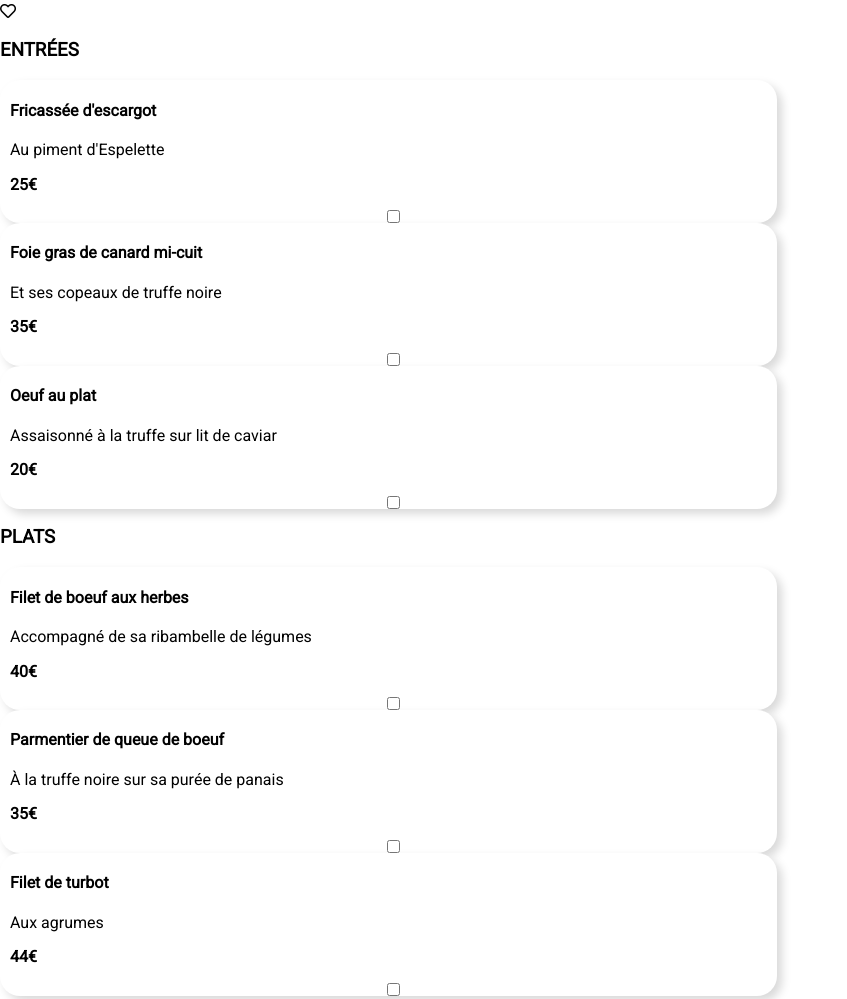
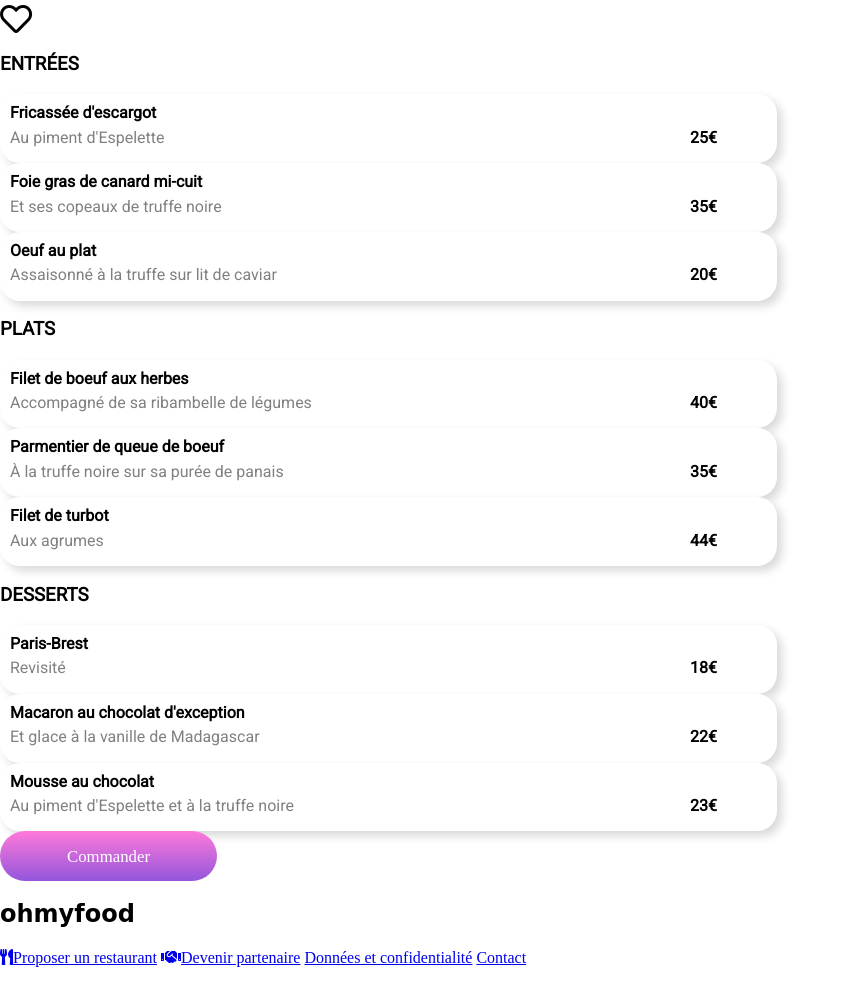
Before and after one commit to Miyuki62/Dynamisez-une-page-web-avec-des-animations-CSS, a website: page la_palette_du_gout.html in a window 1280 px wide. Shown: the part 441-1440 px from the top of the page, without its empty margins (0-847 px from the left). After the commit the page ends 1408 px from the top, so only its background shows below. Drawn offline with nearby package versions, Linux system fonts and the light colour scheme; a web font is replaced by a local one.

Commit message:
page html et css mobile fini debut des animation et de la mise en forme tablette

```diff
--- a/la_palette_du_gout.html
+++ b/la_palette_du_gout.html
@@ -37,178 +37,142 @@
 				<div class="menu__text">
 					<!-- nom du restaurant -->
 					<h1>La palette du goût</h1>
-					<i class="far fa-heart fiche-restaurants__fav"></i>
+					<div class="menu__fav">
+						<i class="far fa-heart menu__fav fa-2x"></i>
 						<!-- icone fav -->
 					</div>
+				</div>
+				<div class="menu__placement">
 					<section class="menu__entrées">
 						<!-- menu entrée -->
 						<h3>ENTRÉES</h3>
-					<div class="menubtn">
+						<div role="button" class="menubtn">
 							<!-- un choix de plat -->
-						<div class="menubtn__text1">
+							<div class="menubtn__text">
 								<!-- titre du plat-->
-							<h4>Fricassée d'escargot</h4>
-							<div class="menubtn__text2">
+								<h4 class="truncate">Fricassée d'escargot</h4>
+								<div class="menubtn__prix">
 									<!-- text du plat avec le prix-->
-								<p>Au piment d'Espelette</p>
-								<p class="txtbold">25€</p>
+									<p class="truncate">Au piment d'Espelette</p>
+									<p class="txtbold prix">25€</p>
 								</div>
 							</div>
-						<!-- checkbox pour le plat -->
-						<input
-							type="checkbox"
-							id="entrée1"
-							name="entrée1"
-							value="entrée1"
-						/>
 						</div>
-					<div class="menubtn">
+						<div role="button" class="menubtn">
 							<!-- un choix de plat -->
-						<div class="menubtn__text1">
+							<div class="menubtn__text">
 								<!-- titre du plat-->
-							<h4>Foie gras de canard mi-cuit</h4>
-							<div class="menubtn__text2">
+								<h4 class="truncate">Foie gras de canard mi-cuit</h4>
+								<div class="menubtn__prix">
 									<!-- text du plat avec le prix-->
-								<p>Et ses copeaux de truffe noire</p>
+									<p class="truncate">Et ses copeaux de truffe noire</p>
 									<p class="txtbold">35€</p>
 								</div>
 							</div>
-						<!-- checkbox pour le plat -->
-						<input
-							type="checkbox"
-							id="entrée2"
-							name="entrée2"
-							value="entrée2"
-						/>
 						</div>
-					<div class="menubtn">
+						<div role="button" class="menubtn">
 							<!-- un choix de plat -->
-						<div class="menubtn__text1">
+							<div class="menubtn__text">
 								<!-- titre du plat-->
-							<h4>Oeuf au plat</h4>
-							<div class="menubtn__text2">
+								<h4 class="truncate">Oeuf au plat</h4>
+								<div class="menubtn__prix">
 									<!-- text du plat avec le prix-->
-								<p>Assaisonné à la truffe sur lit de caviar</p>
+									<p class="truncate">
+										Assaisonné à la truffe sur lit de caviar
+									</p>
 									<p class="txtbold">20€</p>
 								</div>
 							</div>
-						<!-- checkbox pour le plat -->
-						<input
-							type="checkbox"
-							id="entrée3"
-							name="entrée3"
-							value="entrée3"
-						/>
 						</div>
 					</section>
 					<section class="menu__plats">
 						<!-- menu plats -->
 						<h3>PLATS</h3>
-					<div class="menubtn">
+						<div role="button" class="menubtn">
 							<!-- un choix de plat -->
-						<div class="menubtn__text1">
+							<div class="menubtn__text">
 								<!-- titre du plat-->
-							<h4>Filet de boeuf aux herbes</h4>
-							<div class="menubtn__text2">
+								<h4 class="truncate">Filet de boeuf aux herbes</h4>
+								<div class="menubtn__prix">
 									<!-- text du plat avec le prix-->
-								<p>Accompagné de sa ribambelle de légumes</p>
-								<p class="txtbold">40€</p>
+									<p class="truncate">Accompagné de sa ribambelle de légumes</p>
+									<p class="txtbold prix">40€</p>
 								</div>
 							</div>
-						<!-- checkbox pour le plat -->
-						<input type="checkbox" id="plat1" name="plat1" value="plat1" />
 						</div>
-					<div class="menubtn">
+						<div role="button" class="menubtn">
 							<!-- un choix de plat -->
-						<div class="menubtn__text1">
+							<div class="menubtn__text">
 								<!-- titre du plat-->
-							<h4>Parmentier de queue de boeuf</h4>
-							<div class="menubtn__text2">
+								<h4 class="truncate">Parmentier de queue de boeuf</h4>
+								<div class="menubtn__prix">
 									<!-- text du plat avec le prix-->
-								<p>À la truffe noire sur sa purée de panais</p>
+									<p class="truncate">
+										À la truffe noire sur sa purée de panais
+									</p>
 									<p class="txtbold">35€</p>
 								</div>
 							</div>
-						<!-- checkbox pour le plat -->
-						<input type="checkbox" id="plat2" name="plat2" value="plat2" />
 						</div>
-					<div class="menubtn">
+						<div role="button" class="menubtn">
 							<!-- un choix de plat -->
-						<div class="menubtn__text1">
+							<div class="menubtn__text">
 								<!-- titre du plat-->
-							<h4>Filet de turbot</h4>
-							<div class="menubtn__text2">
+								<h4 class="truncate">Filet de turbot</h4>
+								<div class="menubtn__prix">
 									<!-- text du plat avec le prix-->
-								<p>Aux agrumes</p>
+									<p class="truncate">Aux agrumes</p>
 									<p class="txtbold">44€</p>
 								</div>
 							</div>
-						<!-- checkbox pour le plat -->
-						<input type="checkbox" id="plat3" name="plat3" value="plat3" />
 						</div>
 					</section>
 					<section class="menu__desserts">
 						<!-- menu plats -->
 						<h3>DESSERTS</h3>
-					<div class="menubtn">
+						<div role="button" class="menubtn">
 							<!-- un choix de plat -->
-						<div class="menubtn__text1">
+							<div class="menubtn__text">
 								<!-- titre du plat-->
-							<h4>Paris-Brest</h4>
-							<div class="menubtn__text2">
+								<h4 class="truncate">Paris-Brest</h4>
+								<div class="menubtn__prix">
 									<!-- text du plat avec le prix-->
-								<p>Revisité</p>
-								<p class="txtbold">18€</p>
+									<p class="truncate">Revisité</p>
+									<p class="txtbold prix">18€</p>
 								</div>
 							</div>
-						<!-- checkbox pour le plat -->
-						<input
-							type="checkbox"
-							id="dessert1"
-							name="dessert1"
-							value="dessert1"
-						/>
 						</div>
-					<div class="menubtn">
+						<div role="button" class="menubtn">
 							<!-- un choix de plat -->
-						<div class="menubtn__text1">
+							<div class="menubtn__text">
 								<!-- titre du plat-->
-							<h4>Macaron au chocolat d'exception</h4>
-							<div class="menubtn__text2">
+								<h4 class="truncate">Macaron au chocolat d'exception</h4>
+								<div class="menubtn__prix">
 									<!-- text du plat avec le prix-->
-								<p>Et glace à la vanille de Madagascar</p>
+									<p class="truncate">Et glace à la vanille de Madagascar</p>
 									<p class="txtbold">22€</p>
 								</div>
 							</div>
-						<!-- checkbox pour le plat -->
-						<input
-							type="checkbox"
-							id="dessert2"
-							name="dessert2"
-							value="dessert2"
-						/>
 						</div>
-					<div class="menubtn">
+						<div role="button" class="menubtn">
 							<!-- un choix de plat -->
-						<div class="menubtn__text1">
+							<div class="menubtn__text">
 								<!-- titre du plat-->
-							<h4>Mousse au chocolat</h4>
-							<div class="menubtn__text2">
+								<h4 class="truncate">Mousse au chocolat</h4>
+								<div class="menubtn__prix">
 									<!-- text du plat avec le prix-->
-								<p>Au piment d'Espelette et à la truffe noire</p>
+									<p class="truncate">
+										Au piment d'Espelette et à la truffe noire
+									</p>
 									<p class="txtbold">23€</p>
 								</div>
 							</div>
-						<!-- checkbox pour le plat -->
-						<input
-							type="checkbox"
-							id="dessert3"
-							name="dessert3"
-							value="dessert3"
-						/>
 						</div>
 					</section>
+					<div class="placement-btn">
 						<input class="btn__submit" type="submit" value="Commander" />
+					</div>
+				</div>
 			</div>
 		</div>
 		<footer>
--- a/sass/composants/_btn.scss
+++ b/sass/composants/_btn.scss
@@ -12,7 +12,7 @@
 	padding-left: 10px;
 	min-width: 270px;
 	max-width: 767px;
-	width: 98%;
+	width: 95%;
 	background: white;
 	&__text h4 {
 		margin-top: 10px;
@@ -23,6 +23,7 @@
 	}
 	&__prix {
 		display: flex;
+		padding-right: 10px;
 		white-space: nowrap;
 		gap: 80px;
 		color: grey;
--- a/sass/layout/_menu.scss
+++ b/sass/layout/_menu.scss
@@ -21,6 +21,14 @@
 		}
 		&__text {
 			padding-top: 30px;
+			font-size: small;
+			display: flex;
+			width: 100%;
+		}
+		&__fav {
+			margin-top: 10px;
+			margin-right: 10px;
+			margin-left: auto;
 		}
 		&__entrées {
 			@include flex-column;
```
Also changed, not shown: a_la_française.html (+55 -97 lines), index.html (+23 -10 lines), la_note_enchantée.html (+79 -75 lines), le_delice_des_sens.html (+55 -97 lines), public/css/style.css, 1 other file. Lines whose indentation alone changed are shown as unchanged.
